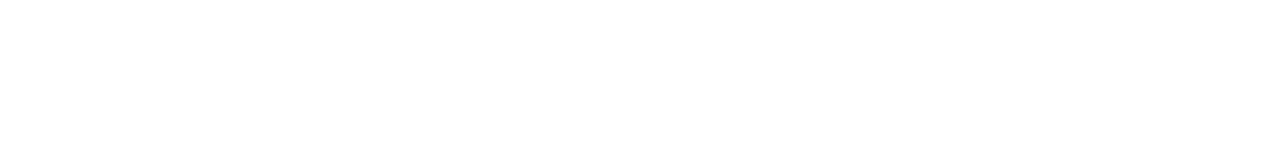
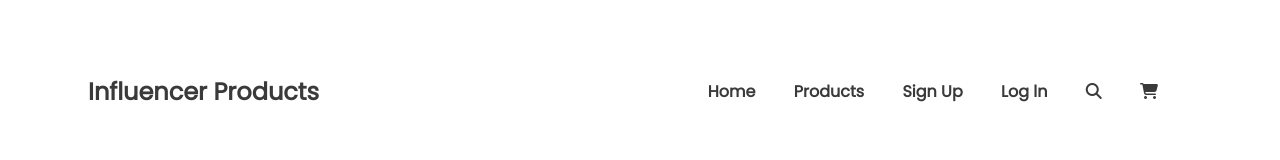
Before and after one commit to mdmrmmunna3/influencer-gear-responsive, a plain HTML site: page index.html in a window 1280 px wide. Drawn offline with Linux system fonts and the light colour scheme.

Commit message:
navigation added

```diff
--- a/index.html
+++ b/index.html
@@ -5,9 +5,33 @@
     <meta http-equiv="X-UA-Compatible" content="IE=edge">
     <meta name="viewport" content="width=device-width, initial-scale=1.0">
     <title>influencer-gear-responsive-practices</title>
+
+    <!-- fonts awesome -->
+    <script src="https://kit.fontawesome.com/9595ef1ff0.js" crossorigin="anonymous"></script>
     <link rel="stylesheet" href="style.css">
 </head>
 <body>
+    <!--****-------header statrt-----***** -->
+    <header>
+        <!-- navigation bar  -->
+        <nav class="nav-bar">
+            <span>
+                <p class="nav-titel">Influencer Products</p>
+            </span>
+            <span class="nav-details">
+                <a href="">Home</a>
+                <a href="">Products</a>
+                <a href="">Sign Up</a>
+                <a href="">Log ln</a>
+                <a href=""><i class="fa-solid fa-magnifying-glass"></i></a>
+                <a href=""> <i class="fa-solid fa-cart-shopping"></i></a>
+
+            </span>
+        </nav>
+    </header>
+   <!-- ---**header end****--- -->
+
+   <!-- ***section start**** -->
 
 </body>
 </html>
--- a/style.css
+++ b/style.css
@@ -0,0 +1,39 @@
+/*-------------
+    fonts
+----------- */
+@import url('https://fonts.googleapis.com/css2?family=Poppins:wght@400&display=swap');
+
+*{
+    box-sizing: border-box;
+}
+
+/* ----body base --- */
+body {
+    font-family: 'Poppins', sans-serif;
+    /* background-color: #AAAAAA; */
+    /* background-color: #E6E6E6; */
+}
+/* ---------------
+navigation style
+------------ */
+.nav-bar{
+    display: flex;
+    justify-content: space-between;
+    align-items: center;
+    background-color: #FFFFFF;
+    margin: 50px 80px;
+}
+
+.nav-titel {
+    font-size: 24px;
+    color: #3A3A3A;
+    font-weight: 700;
+}
+
+.nav-details a {
+    text-decoration: none;
+    font-weight: 600;
+    font-size: 16px;
+    color: #3A3A3A;
+    margin-right: 34px;
+}
```
